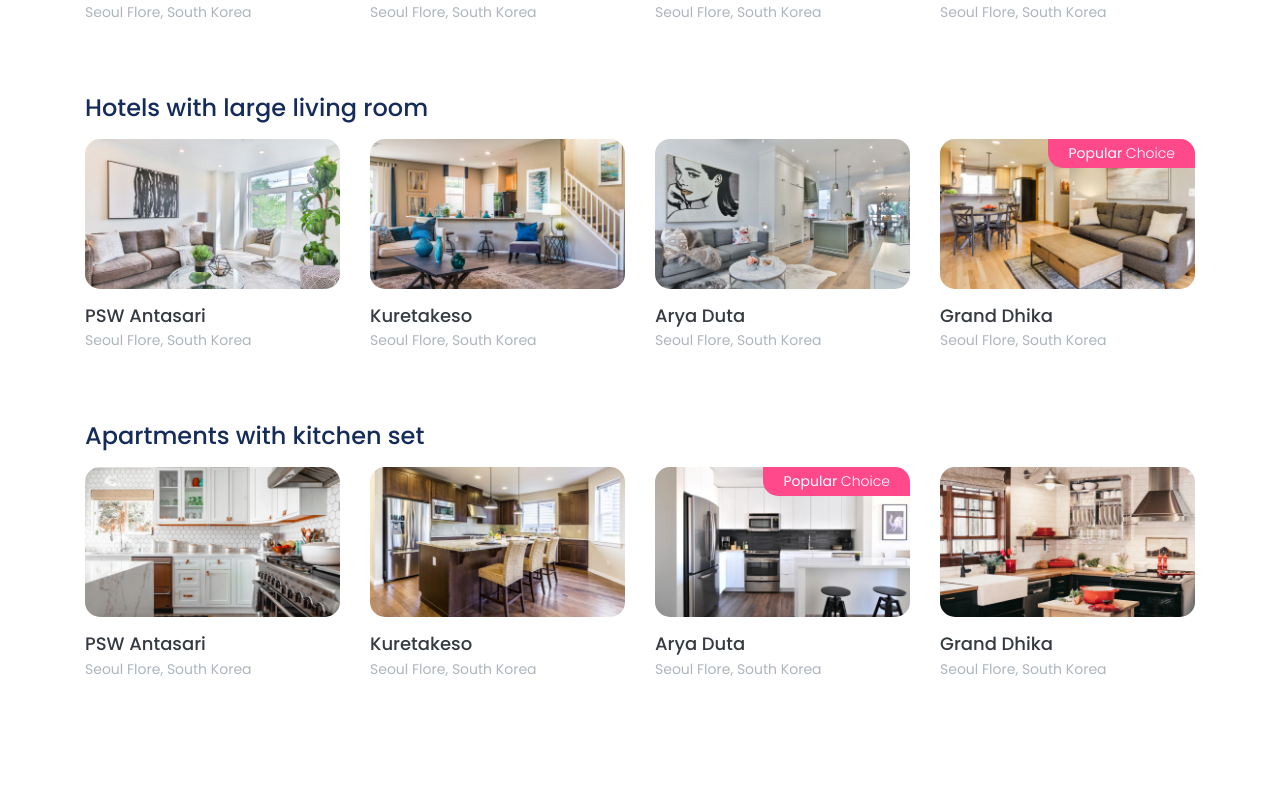
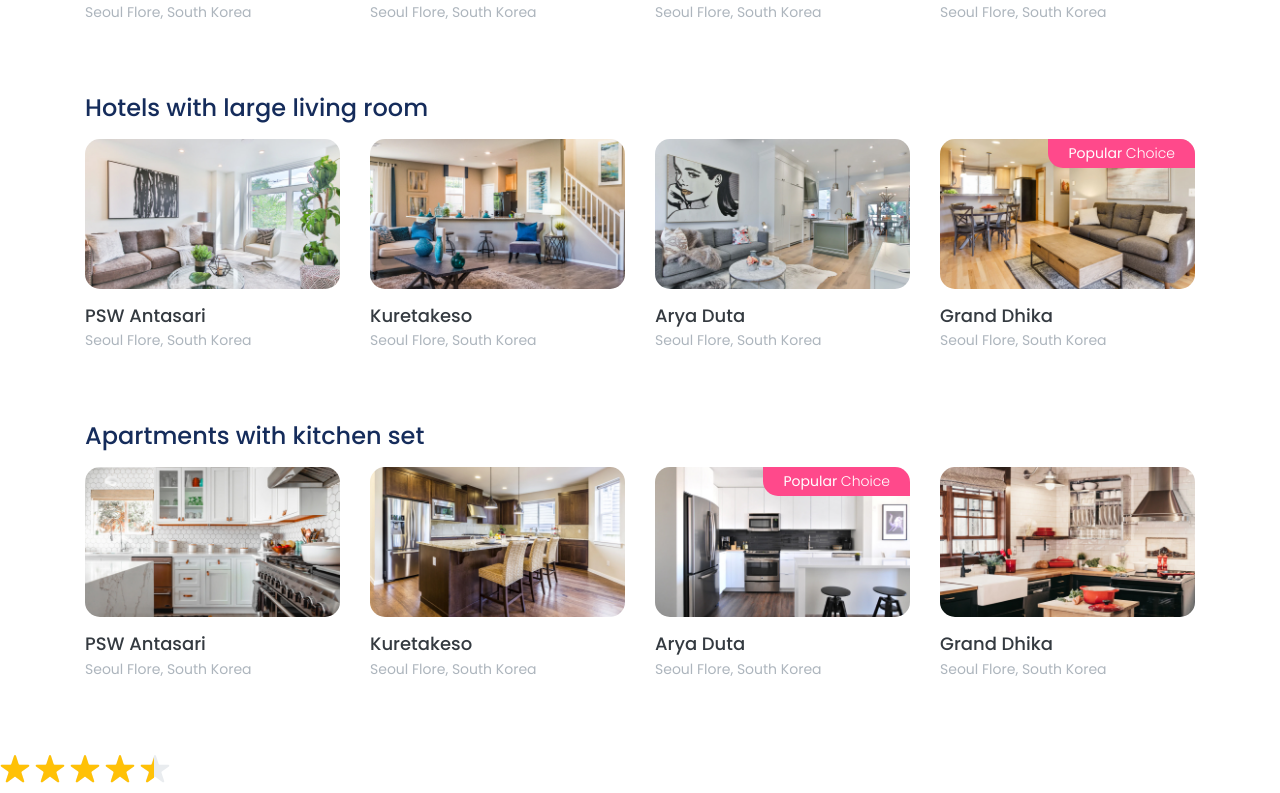
Before and after one commit to ayuubb/Website-Travel-MERN, a React (Create React App) app: page / in a window 1280 px wide. Shown: the part 1431-2224 px from the top of the page. Before the commit the page ends 2182 px from the top, so only its background shows below. Built offline with nearby package versions, Linux system fonts and the light colour scheme.

Commit message:
add star section in landingPage

```diff
--- /dev/null
+++ b/src/assets/scss/_colorVariables.scss
@@ -0,0 +1,22 @@
+$white: #fff !default;
+$gray-100: #f8f9fa !default;
+$gray-200: #e9ecef !default;
+$gray-300: #dee2e6 !default;
+$gray-400: #ced4da !default;
+$gray-500: #adb5bd !default;
+$gray-600: #6c757d !default;
+$gray-700: #495057 !default;
+$gray-800: #343a40 !default;
+$gray-900: #152c5b !default;
+$black: #000 !default;
+
+$blue: #007bff !default;
+$indigo: #3252df !default;
+$purple: #6f42c1 !default;
+$pink: #ff498b !default;
+$red: #dc3545 !default;
+$orange: #fd7e14 !default;
+$yellow: #ffc107 !default;
+$green: #28a745 !default;
+$teal: #20c997 !default;
+$cyan: #17a2b8 !default;
--- a/src/assets/scss/_variables.scss
+++ b/src/assets/scss/_variables.scss
@@ -4,18 +4,6 @@
 // consistent naming. Ex: $nav-link-disabled-color and $modal-content-box-shadow-xs.
 
 // Color system
-
-$white: #fff !default;
-$gray-100: #f8f9fa !default;
-$gray-200: #e9ecef !default;
-$gray-300: #dee2e6 !default;
-$gray-400: #ced4da !default;
-$gray-500: #adb5bd !default;
-$gray-600: #6c757d !default;
-$gray-700: #495057 !default;
-$gray-800: #343a40 !default;
-$gray-900: #152c5b !default;
-$black: #000 !default;
 
 $grays: () !default;
 // stylelint-disable-next-line scss/dollar-variable-default
@@ -33,17 +21,6 @@ $grays: map-merge(
   ),
   $grays
 );
-
-$blue: #007bff !default;
-$indigo: #3252df !default;
-$purple: #6f42c1 !default;
-$pink: #ff498b !default;
-$red: #dc3545 !default;
-$orange: #fd7e14 !default;
-$yellow: #ffc107 !default;
-$green: #28a745 !default;
-$teal: #20c997 !default;
-$cyan: #17a2b8 !default;
 
 $colors: () !default;
 // stylelint-disable-next-line scss/dollar-variable-default
--- a/src/assets/scss/style.scss
+++ b/src/assets/scss/style.scss
@@ -5,6 +5,7 @@
  * Licensed under MIT (https://github.com/twbs/bootstrap/blob/master/LICENSE)
  */
 @import url('https://fonts.googleapis.com/css2?family=Poppins:wght@300;400;500;600;700&display=swap');
+@import 'colorVariables';
 @import 'functions';
 @import 'variables';
 @import 'mixins';
--- a/src/elements/Star/index.js
+++ b/src/elements/Star/index.js
@@ -1,9 +1,10 @@
 import React from 'react';
 import propTypes from 'prop-types';
+import './index.scss';
 
-export default function Start({ className, value, height, width, spacing }) {
+export default function Star({ className, value, height, width, spacing }) {
   const decimals = Number(value) % 1;
-  const star = {};
+  const star = [];
   let leftPost = 0;
 
   for (let index = 0; index < 5 && index < value - decimals; index++) {
@@ -11,8 +12,13 @@ export default function Start({ className, value, height, width, spacing }) {
     star.push(
       <div
         className="star"
-        key={`start-$(index)`}
-        style={{ left: index * width, width: width, marginRight: spacing }}
+        key={`star-${index}`}
+        style={{
+          left: index * width,
+          height: height,
+          width: width,
+          marginRight: spacing,
+        }}
       ></div>
     );
   }
@@ -20,10 +26,11 @@ export default function Start({ className, value, height, width, spacing }) {
     star.push(
       <div
         className="star"
-        key={`start-$(index)`}
+        key={`starWithDecimal`}
         style={{
-          left: leftPost * width,
-          width: width - spacing,
+          left: leftPost,
+          height: height,
+          width: decimals * width - spacing,
         }}
       ></div>
     );
@@ -34,8 +41,13 @@ export default function Start({ className, value, height, width, spacing }) {
     star.push(
       <div
         className="star placeholder"
-        key={`startPlaceholder-$(index)`}
-        style={{ left: index * width, width: width, marginRight: spacing }}
+        key={`starPlaceholder-${index}`}
+        style={{
+          left: index * width,
+          height: height,
+          width: width,
+          marginRight: spacing,
+        }}
       ></div>
     );
   }
@@ -52,7 +64,7 @@ export default function Start({ className, value, height, width, spacing }) {
   );
 }
 
-Start.prototype = {
+Star.prototype = {
   className: propTypes.String,
   value: propTypes.Number,
   height: propTypes.Number,
--- a/src/elements/Star/index.scss
+++ b/src/elements/Star/index.scss
@@ -0,0 +1,20 @@
+@import '../../assets/scss/colorVariables';
+
+.stars {
+  position: relative;
+  min-width: 200px;
+  display: inline-flex;
+  .star {
+    position: absolute;
+    display: inline-flex;
+    mask: url(../../assets/icons/Star.svg) no-repeat center left;
+    &:not(.placeholder) {
+      z-index: 2;
+      background-color: $yellow;
+    }
+    &.placeholder {
+      z-index: 1;
+      background-color: $gray-200;
+    }
+  }
+}
--- a/src/pages/LandingPage.js
+++ b/src/pages/LandingPage.js
@@ -4,6 +4,7 @@ import Hero from 'parts/Hero';
 import MostPicked from 'parts/MostPicked';
 import Categories from 'parts/Categories';
 import landingPage from 'json/landingPage.json';
+import Testimony from 'parts/Testimony';
 
 export default class LandingPage extends Component {
   constructor(props) {
@@ -23,6 +24,7 @@ export default class LandingPage extends Component {
           refMostPicked={this.refMostPicked}
           data={landingPage.categories}
         />
+        <Testimony></Testimony>
       </>
     );
   }
--- /dev/null
+++ b/src/parts/Testimony.js
@@ -0,0 +1,10 @@
+import React from 'react';
+import Star from 'elements/Star';
+
+export default function Testimony() {
+  return (
+    <div>
+      <Star value={4.5} width={35} height={35} spacing={4}></Star>
+    </div>
+  );
+}
```
